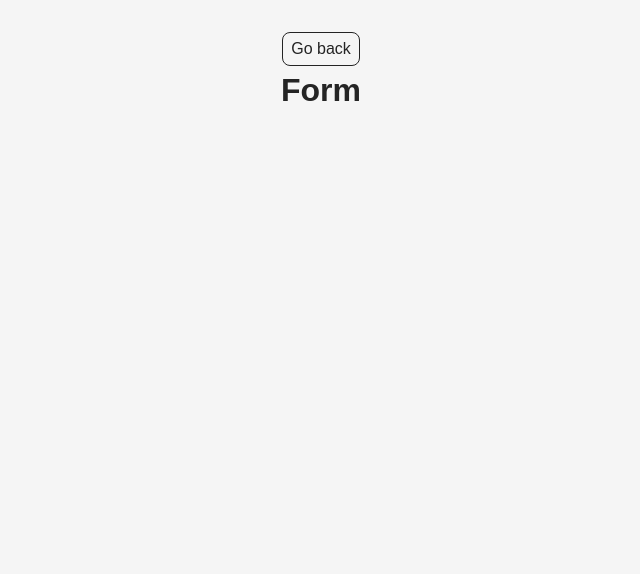
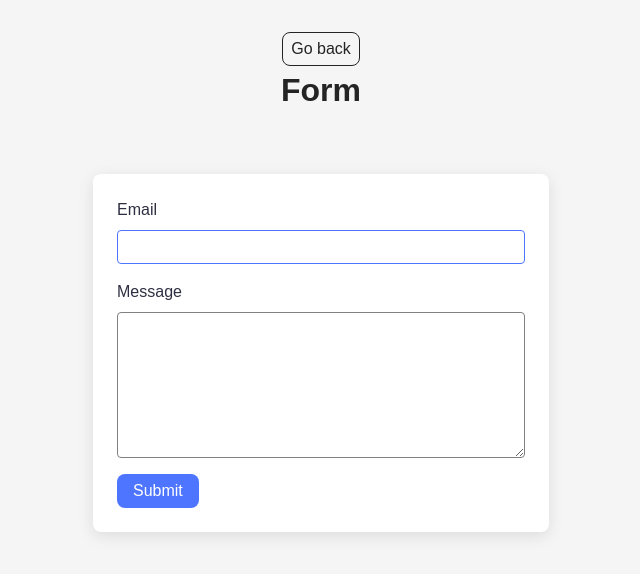
Before and after one commit to Oleksandr1620/goit-js-hw-09, a website built with Vite: page src/2-form.html in a window 1280 px wide. Shown: the whole page, without its empty margins (319-959 px from the left). Built offline with nearby package versions, Linux system fonts and the light colour scheme.

Commit message:
my ninth js-hw

```diff
--- a/src/2-form.html
+++ b/src/2-form.html
@@ -13,6 +13,18 @@
         <a class="back-link" href="./index.html">Go back</a>
         <h1 class="main-title">Form</h1>
       </div>
+
+      <form class="feedback-form" autocomplete="off">
+        <label>
+          Email
+          <input type="email" name="email" autofocus />
+        </label>
+        <label>
+          Message
+          <textarea name="message" rows="8"></textarea>
+        </label>
+        <button type="submit">Submit</button>
+      </form>
     </main>
 
     <script type="module" src="./js/2-form.js"></script>
--- a/src/css/styles.css
+++ b/src/css/styles.css
@@ -57,3 +57,61 @@ body {
   transform: scale(1.03);
   box-shadow: 0 8px 20px rgba(0, 0, 0, 0.2);
 }
+
+/* feedback-form */
+
+.feedback-form {
+  display: flex;
+  flex-direction: column;
+  gap: 16px;
+  width: 408px;
+  margin: 60px auto;
+  padding: 24px;
+  background-color: #ffffff;
+  border-radius: 8px;
+  box-shadow: 0 4px 16px rgba(0, 0, 0, 0.1);
+}
+
+.feedback-form label {
+  display: flex;
+  flex-direction: column;
+  font-size: 16px;
+  font-weight: 400;
+  color: #2e2f42;
+  text-align: left;
+}
+
+.feedback-form input,
+.feedback-form textarea {
+  margin-top: 8px;
+  padding: 8px 12px;
+  border: 1px solid #808080;
+  border-radius: 4px;
+  font-size: 14px;
+  font-family: inherit;
+  transition: border-color 0.3s ease;
+}
+
+.feedback-form input:focus,
+.feedback-form textarea:focus {
+  border-color: #4e75ff;
+  outline: none;
+}
+
+.feedback-form button {
+  align-self: flex-start;
+  padding: 8px 16px;
+  background-color: #4e75ff;
+  color: #fff;
+  border: none;
+  border-radius: 8px;
+  font-size: 16px;
+  font-weight: 500;
+  cursor: pointer;
+  transition: background-color 0.3s ease;
+}
+
+.feedback-form button:hover,
+.feedback-form button:focus {
+  background-color: #6c8cff;
+}
--- a/src/js/2-form.js
+++ b/src/js/2-form.js
@@ -0,0 +1,42 @@
+const formData = {
+  email: '',
+  message: '',
+};
+
+const form = document.querySelector('.feedback-form');
+
+const storageKey = 'feedback-form-state';
+
+form.addEventListener('input', event => {
+  if (event.target.name in formData) {
+    formData[event.target.name] = event.target.value.trim();
+    localStorage.setItem(storageKey, JSON.stringify(formData));
+  }
+});
+window.addEventListener('load', () => {
+  const savedData = localStorage.getItem(storageKey);
+
+  if (savedData) {
+    const { email = '', message = '' } = JSON.parse(savedData);
+    formData.email = email;
+    formData.message = message;
+
+    ['email', 'message'].forEach(key => {
+      form.elements[key].value = formData[key];
+    });
+  }
+});
+
+form.addEventListener('submit', event => {
+  event.preventDefault();
+  if (!formData.email || !formData.message) {
+    alert('Fill please all fields');
+    return;
+  }
+  console.log(formData);
+
+  localStorage.removeItem(storageKey);
+  formData.email = '';
+  formData.message = '';
+  form.reset();
+});
```
